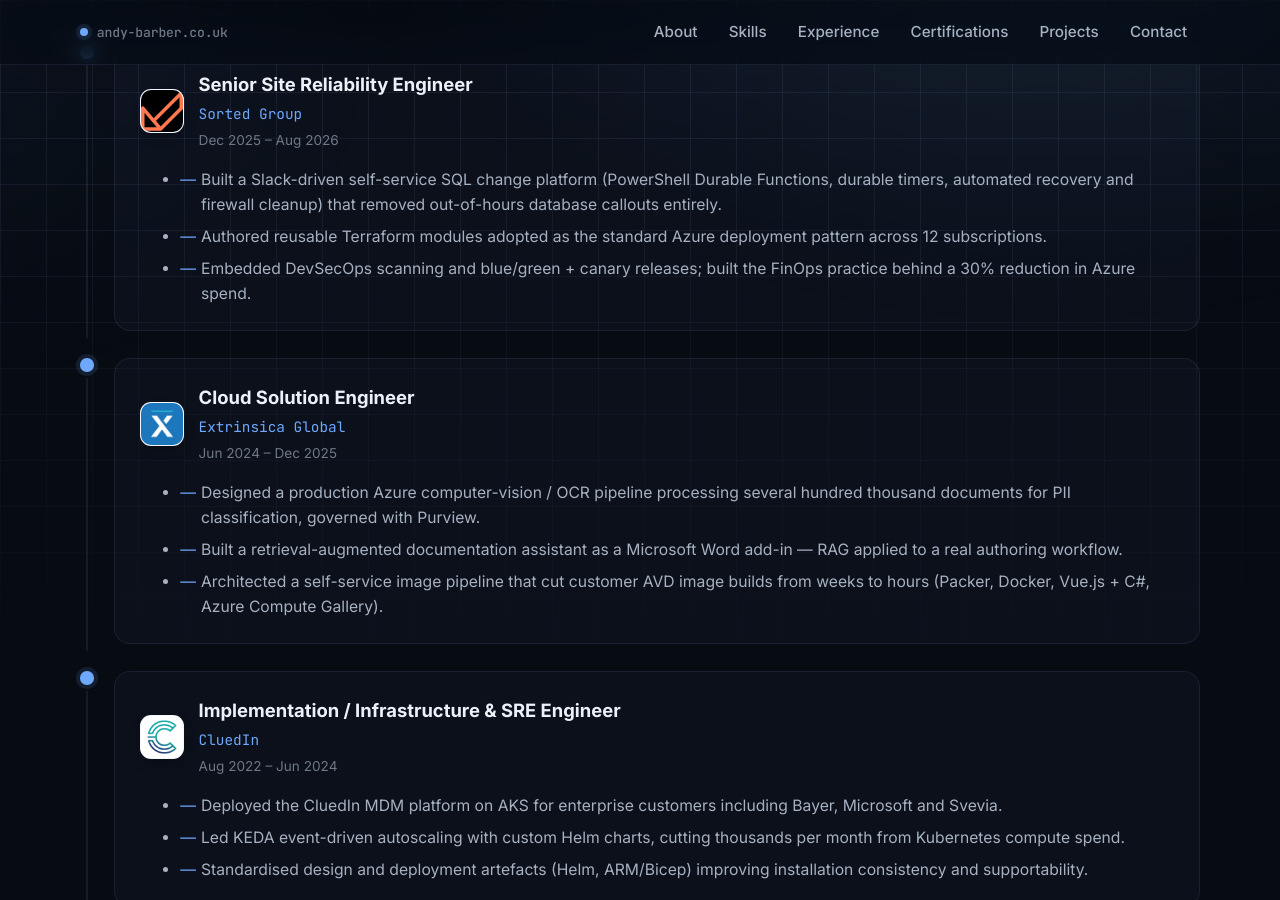
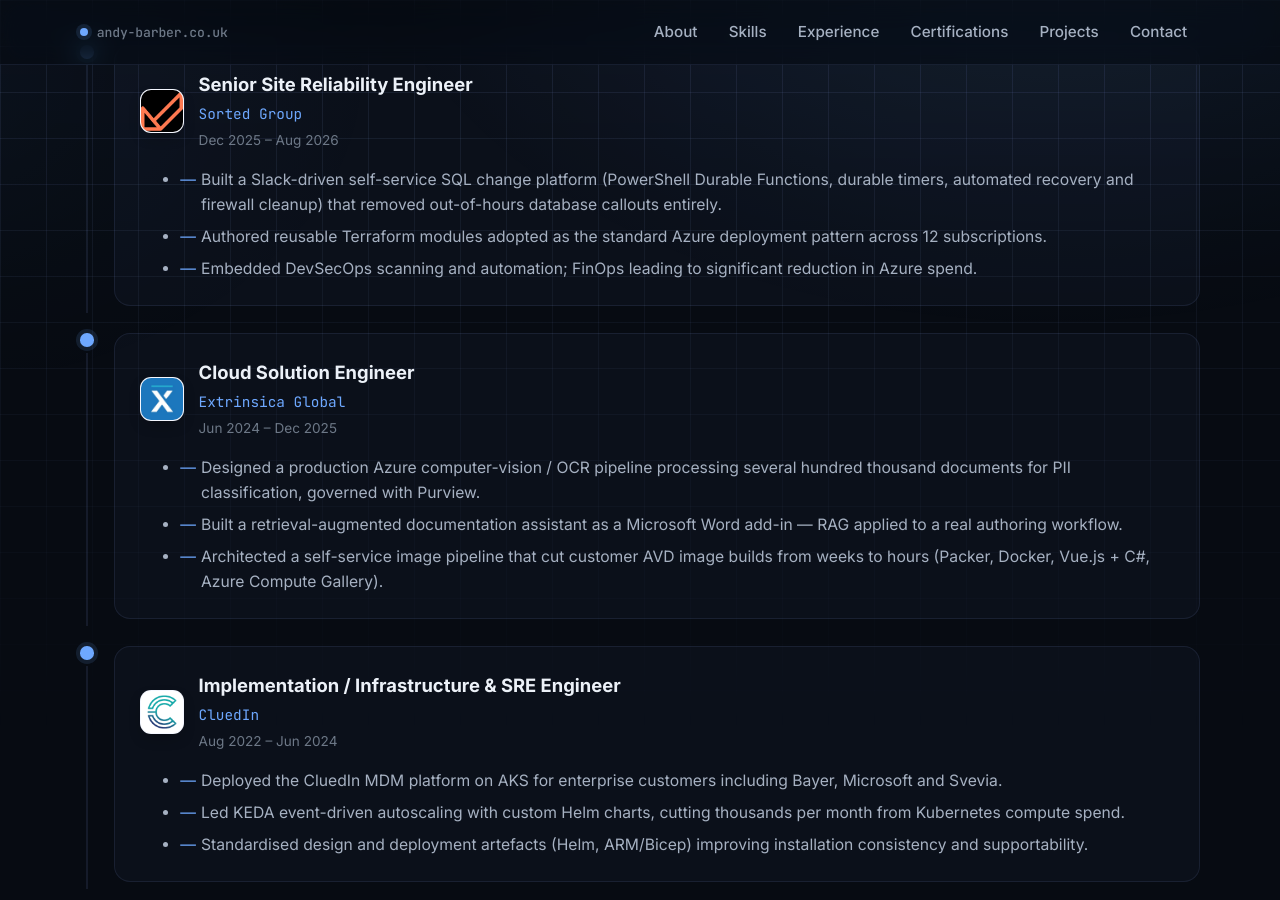
Before and after one commit to barbera01/andybarber, a Jekyll site: the page built from index.html, in a window 1280 px wide and 900 px high, scrolled down 2900 px. Built offline with Jekyll 4.4.1, drawn with Linux system fonts in a browser that asks for light colours.

Commit message:
Update experience.yml

```diff
--- a/_data/experience.yml
+++ b/_data/experience.yml
@@ -9,7 +9,7 @@
   points:
     - "Built a Slack-driven self-service SQL change platform (PowerShell Durable Functions, durable timers, automated recovery and firewall cleanup) that removed out-of-hours database callouts entirely."
     - "Authored reusable Terraform modules adopted as the standard Azure deployment pattern across 12 subscriptions."
-    - "Embedded DevSecOps scanning and blue/green + canary releases; built the FinOps practice behind a 30% reduction in Azure spend."
+    - "Embedded DevSecOps scanning and automation; FinOps leading to significant reduction in Azure spend."
 
 - org: Extrinsica Global
   role: Cloud Solution Engineer
```
